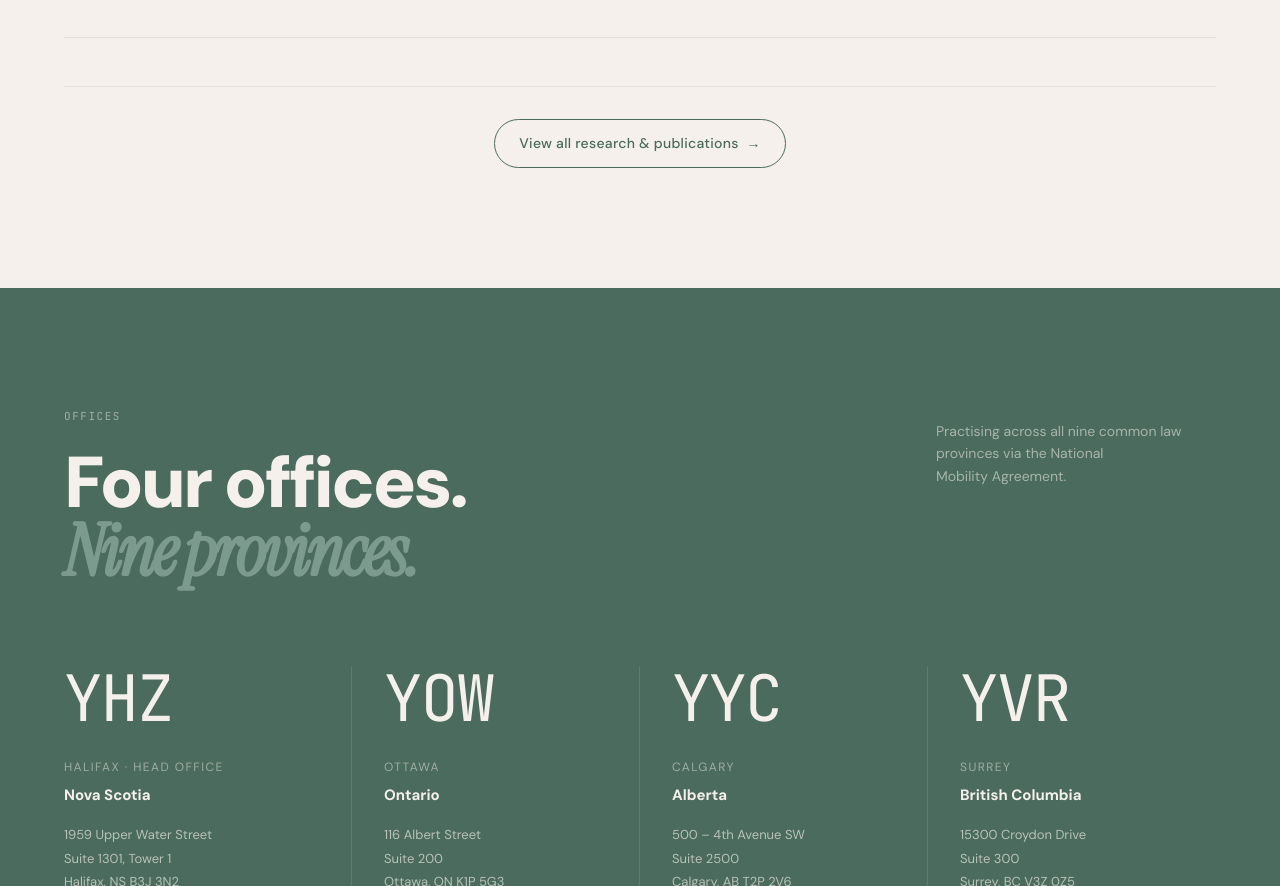
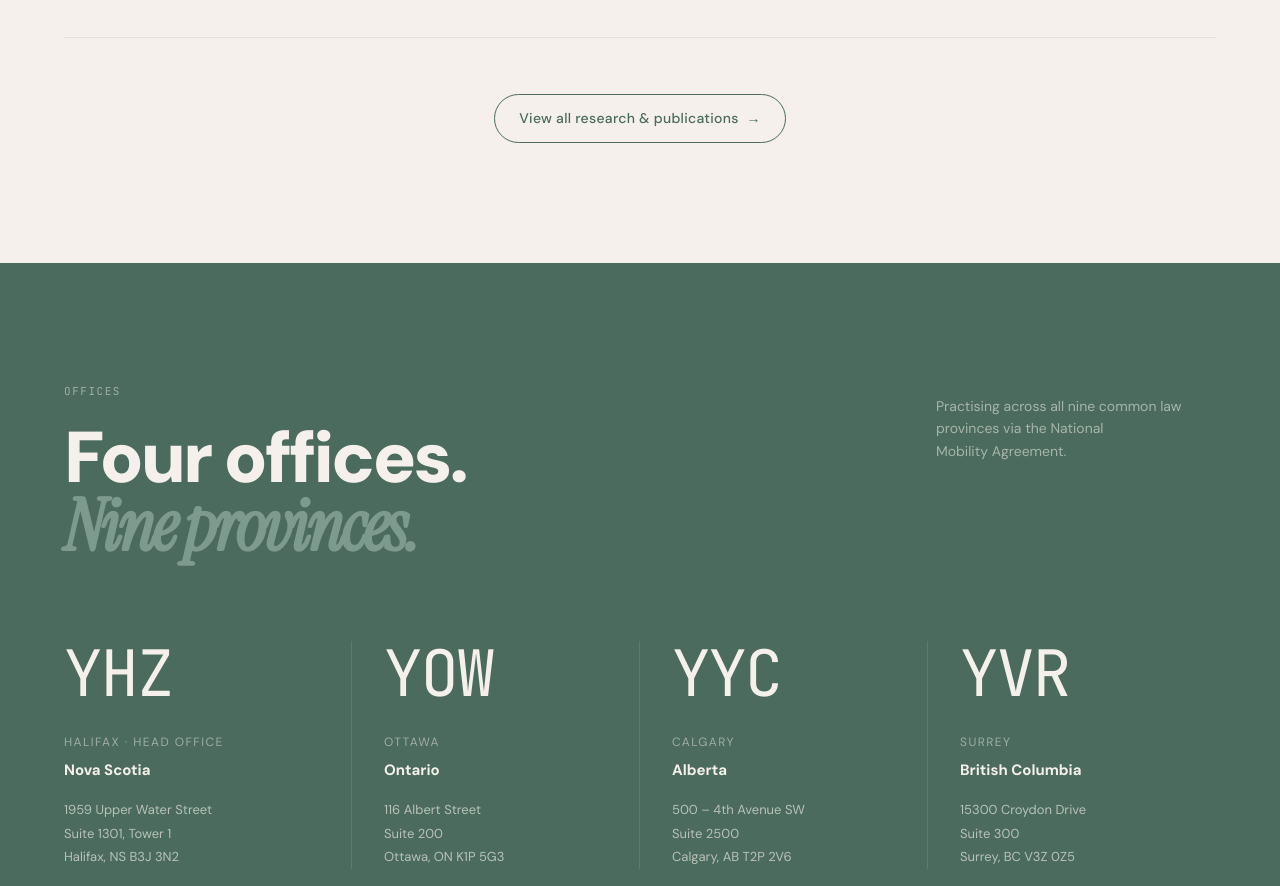
Before and after one commit to JitakshiS/Primrose-tax-law, a plain HTML site: page index.html in a window 1280 px wide. Shown: the part 5968-6854 px from the top of the page. Drawn offline with Linux system fonts and the light colour scheme.

Commit message:
Remove duplicate divider line above 'View all publications' button

```diff
--- a/index.html
+++ b/index.html
@@ -1227,9 +1227,7 @@
     }
 
     .pub-view-all {
-      margin-top: 48px;
-      padding-top: 32px;
-      border-top: 1px solid rgba(28, 28, 28, 0.08);
+      margin-top: 56px;
       display: flex;
       justify-content: center;
     }
```
